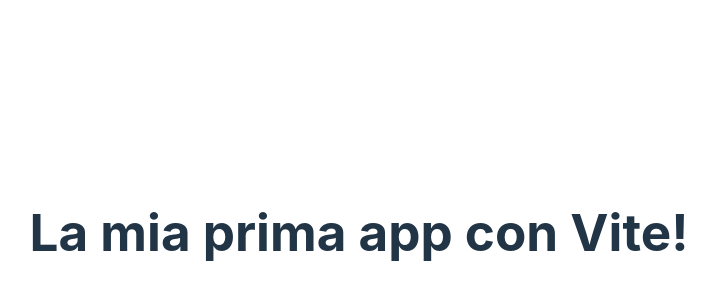
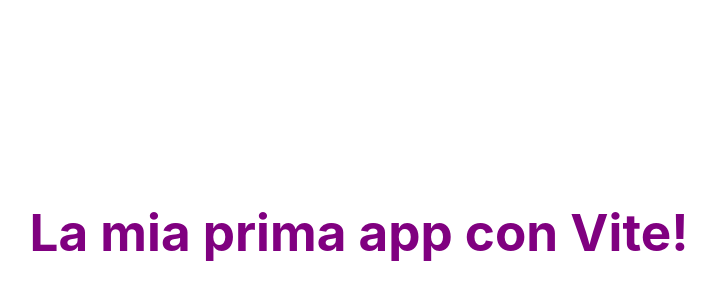
Before and after one commit to MonicaAuditore/vite-hello-world, a Vue app: page / in a window 1280 px wide. Shown: the part 168-468 px from the top of the page, without its empty margins (281-997 px from the left). Built offline with nearby package versions, Linux system fonts and the light colour scheme.

Commit message:
add_color

```diff
--- a/src/components/AppTitle.vue
+++ b/src/components/AppTitle.vue
@@ -10,11 +10,15 @@
 </script>
 
 <template>
-  <h1>{{ message }}</h1>
+  <h1 style="color: purple">{{ message }}</h1>
 </template>
 
 <style scoped>
 button {
   font-weight: bold;
 }
+
+.purple {
+  color: rgb(83, 2, 189);
+}
 </style>
```
